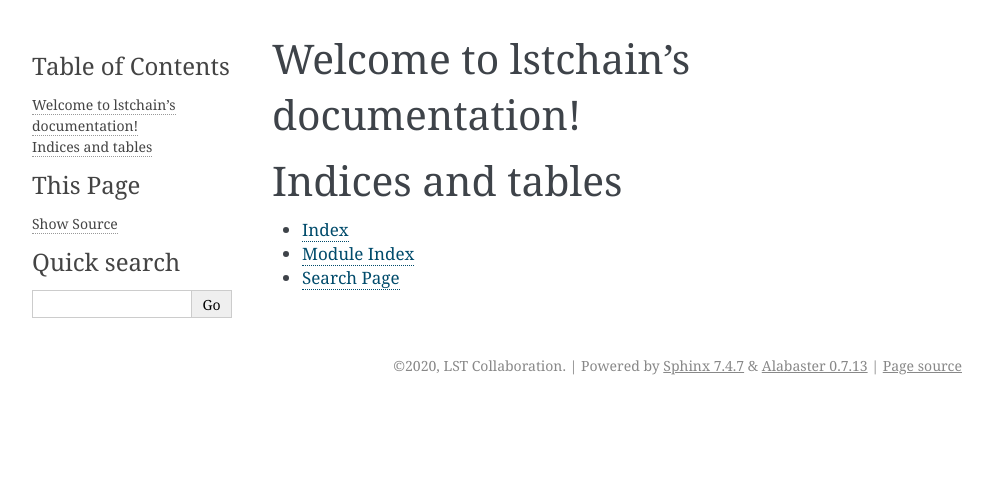
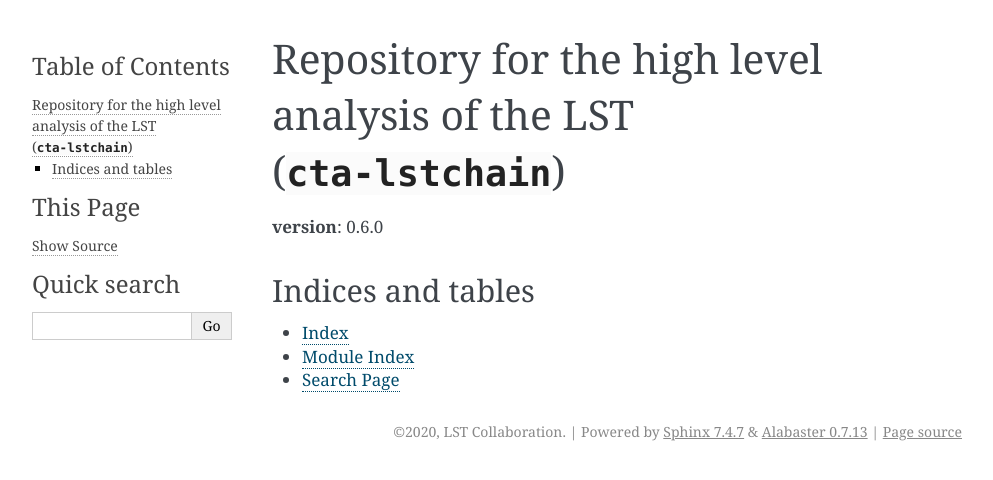
Before and after one commit to cta-observatory/cta-lstchain, a Sphinx documentation site: the page built from docs/index.rst, in a window 1280 px wide. Shown: the top 480 px of the page, without its empty margins (148-1141 px from the left). Built offline with Sphinx 7.4.7, drawn with Linux system fonts in a browser that asks for light colours.

Commit message:
start editing index

```diff
--- a/docs/index.rst
+++ b/docs/index.rst
@@ -3,8 +3,15 @@
    You can adapt this file completely to your liking, but it should at least
    contain the root `toctree` directive.
 
-Welcome to lstchain's documentation!
-====================================
+=====================================================
+ Repository for the high level analysis of the LST (:mod:`cta-lstchain`)
+=====================================================
+
+.. currentmodule:: cta-lstchain
+
+**version**:  |version|
+
+
 
 .. toctree::
    :maxdepth: 2
```
